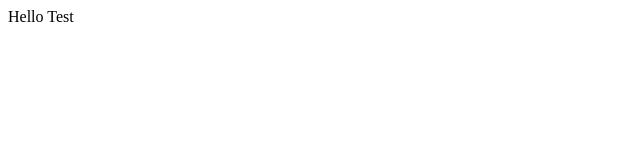
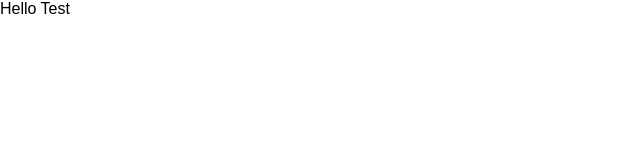
Before and after one commit to lalueders/capstone-project, a React (Create React App) app: page / in a window 1280 px wide. Shown: the top 160 px of the page, without its empty margins (0-640 px from the left). Built offline with nearby package versions, Linux system fonts and the light colour scheme.

Commit message:
Create GlobalStayles

```diff
--- /dev/null
+++ b/src/GlobalStyles.js
@@ -0,0 +1,24 @@
+import { createGlobalStyle } from 'styled-components';
+
+export default createGlobalStyle`
+  * {
+    box-sizing: border-box;
+  }
+  body {
+    margin: 0;
+    font-family: sans-serif;
+  }
+
+  .sr-only{
+    position: absolute;
+    width: 1px;
+    height: 1px;
+    padding: 0;
+    margin: -1px;
+    overflow: hidden;
+    clip: rect(0, 0, 0, 0);
+    white-space: nowrap;
+    border-width: 0;
+ }
+
+`;
--- a/src/index.js
+++ b/src/index.js
@@ -1,10 +1,12 @@
 import React from 'react';
 import ReactDOM from 'react-dom';
 import App from './App';
+import GlobalStyles from './GlobalStyles.js';
 import reportWebVitals from './reportWebVitals';
 
 ReactDOM.render(
   <React.StrictMode>
+    <GlobalStyles />
     <App />
   </React.StrictMode>,
   document.getElementById('root')
```
